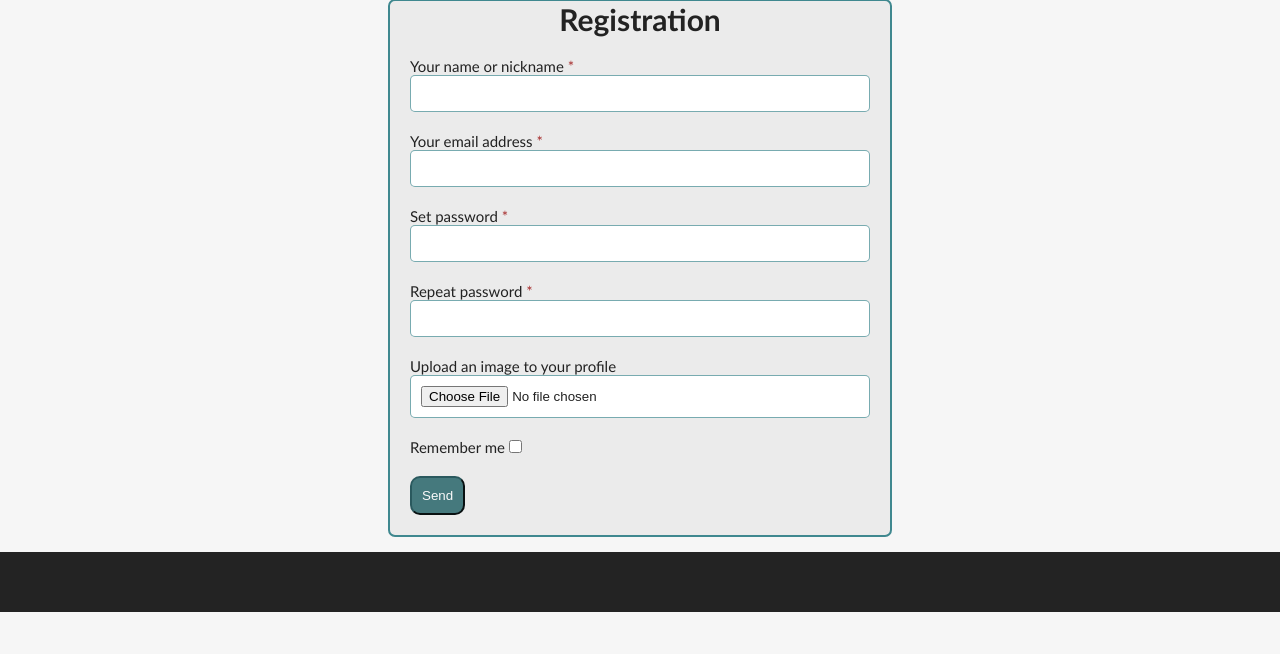
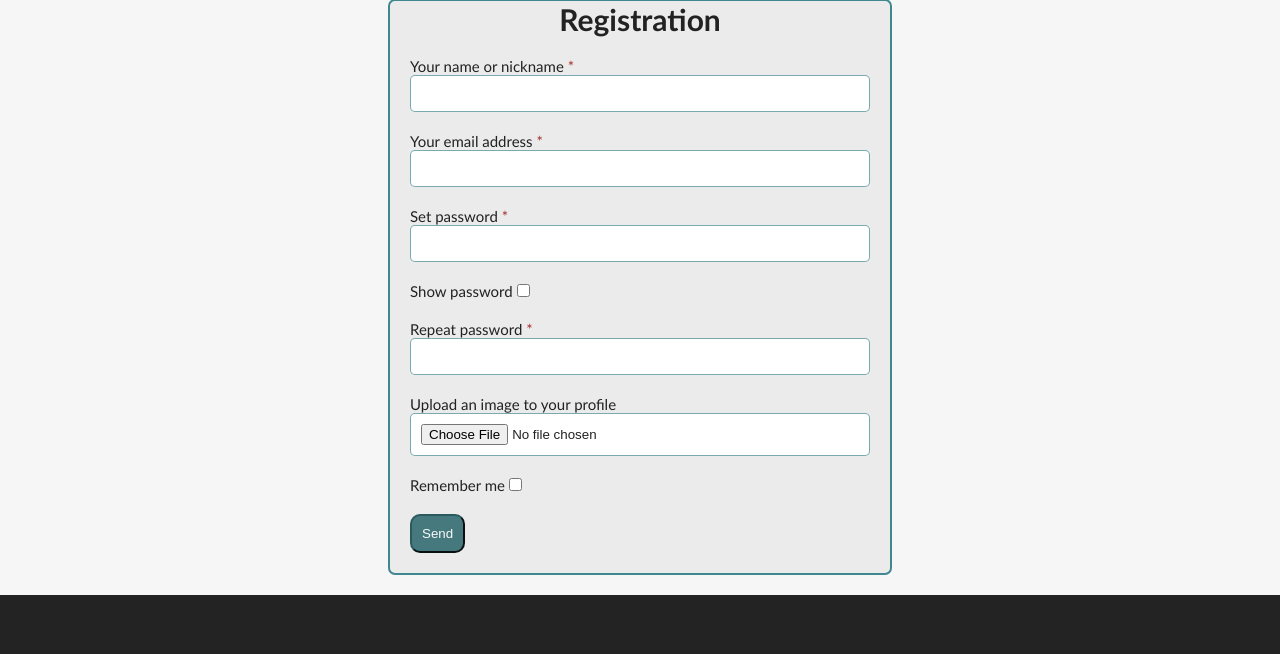
Before and after one commit to Super-Cereal/BigChange, a Flask app: page /registration in a window 1280 px wide. Shown: the part 123-777 px from the top of the page. Run offline with Flask 2, Linux system fonts and the light colour scheme; some libraries are stand-ins or nearby versions.

Commit message:
Теперь можно увидеть пароль

```diff
--- a/blueprints/forms/forms_users.py
+++ b/blueprints/forms/forms_users.py
@@ -13,6 +13,7 @@ class FormAddUser(FlaskForm):
     email = StringField('Your email address', validators=[DataRequired(message='This field is required'), Email(message='Invalid email address')])
     password = PasswordField('Set password', validators=[DataRequired(message='This field is required'),
                                                          Length(min=5, message='The password must contain at least 5 characters')])
+    show_password = BooleanField('Show password')
     password_again = PasswordField('Repeat password', [DataRequired(message='This field is required'), EqualTo('password', message='Passwords must match')])
     photo = FileField('Upload an image to your profile')
     remember = BooleanField('Remember me')
@@ -45,5 +46,6 @@ class FormEditUser(FlaskForm):
 class FormLogin(FlaskForm):
     email = StringField('Your email address', validators=[DataRequired(message='This field is required'), Email(message='Invalid email address')])
     password = PasswordField('Your password', validators=[DataRequired(message='This field is required')])
+    show_password = BooleanField('Show password')
     remember = BooleanField('Remember me')
     submit = SubmitField('Send')
--- /dev/null
+++ b/static/js/showPassword.js
@@ -0,0 +1,10 @@
+let password = document.querySelector('.password');
+let showPassword = document.querySelector('.show-password');
+
+showPassword.onchange = function () {
+  if (showPassword.checked) {
+    password.type = 'text'
+  } else {
+    password.type = 'password'
+  }
+};
--- a/templates/base.html
+++ b/templates/base.html
@@ -34,5 +34,6 @@
         </div>
     </main>
     <footer class="page-footer"></footer>
+    {% block endDocument %}{% endblock %}
 </body>
 </html>
--- a/templates/events_unreg_sorry.html
+++ b/templates/events_unreg_sorry.html
@@ -3,5 +3,5 @@
 {% block content %}
 <h4>Просим прощения!</h4>
 <p>Вы, как незарегестрированный пользователь, можете рассказать только об одном животном раз в 12 часов</p>
-<p>Чтобы снять это ограничение, пожалуйста, <a href="/registration" class='link'>зарегистрируйтесь</a></p>
+<p>Чтобы снять это ограничение, пожалуйста, <a href="/registration" class='link'>зарегистрируйтесь</a> или <a href="/login" class='link'>войдите</a></p>
 {% endblock %}
--- a/templates/form_add_user.html
+++ b/templates/form_add_user.html
@@ -8,7 +8,8 @@
         {{ form.csrf_token() }}
         {{ render_field(form.name, class="form-field") }}
         {{ render_field(form.email, class="form-field") }}
-        {{ render_field(form.password, class="form-field") }}
+        {{ render_field(form.password, class="form-field password") }}
+        {{ render_field(form.show_password, class="show-password") }}
         {{ render_field(form.password_again, class="form-field") }}
         {{ render_field(form.photo, class="form-field") }}
         {{ render_field(form.remember) }}
@@ -18,3 +19,7 @@
         </section>
     </form>
 {% endblock %}
+
+{% block endDocument %}
+    <script src="static/js/showPassword.js"></script>
+{% endblock %}
```
Also changed, not shown: templates/form_login.html (+6 -1 lines).
